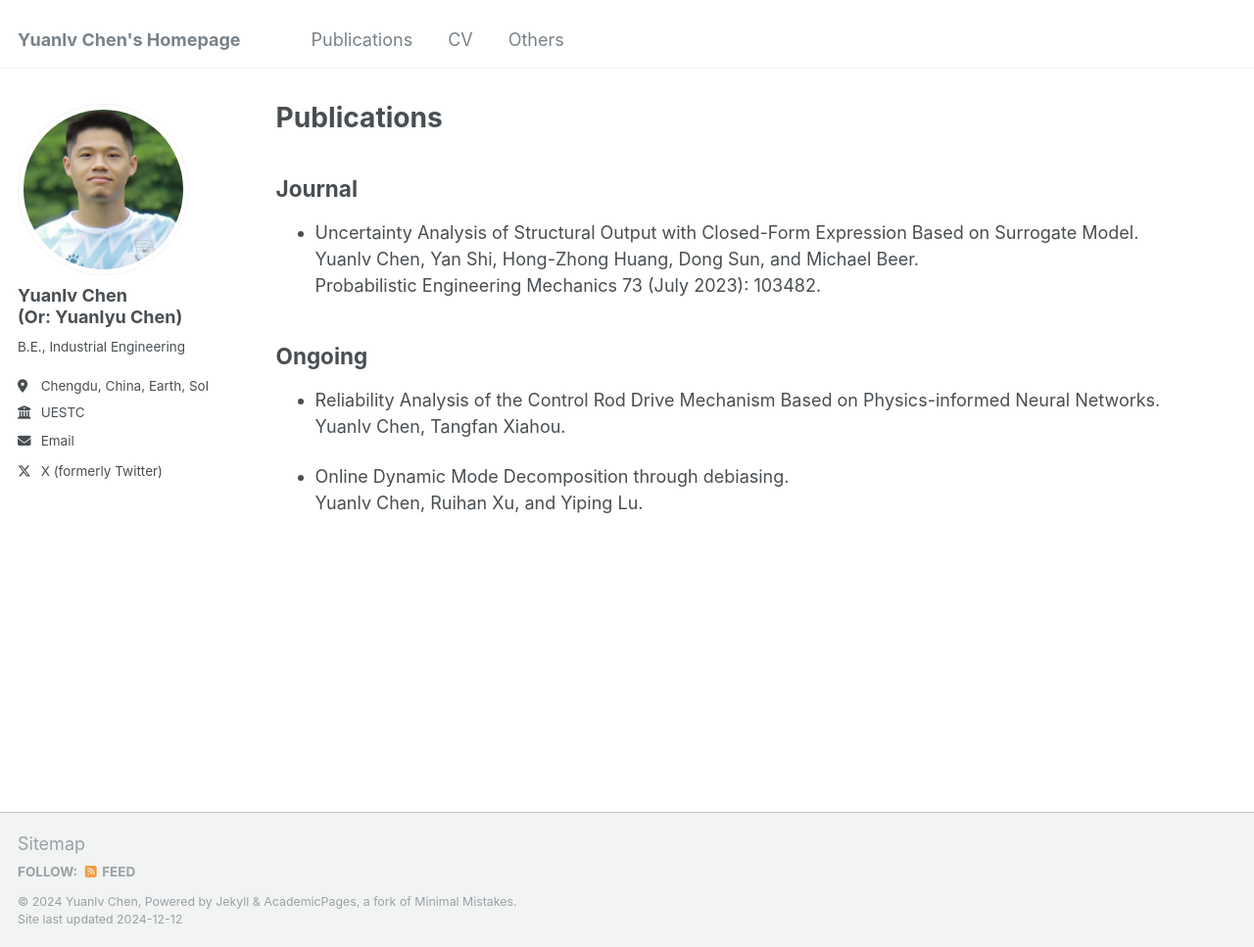
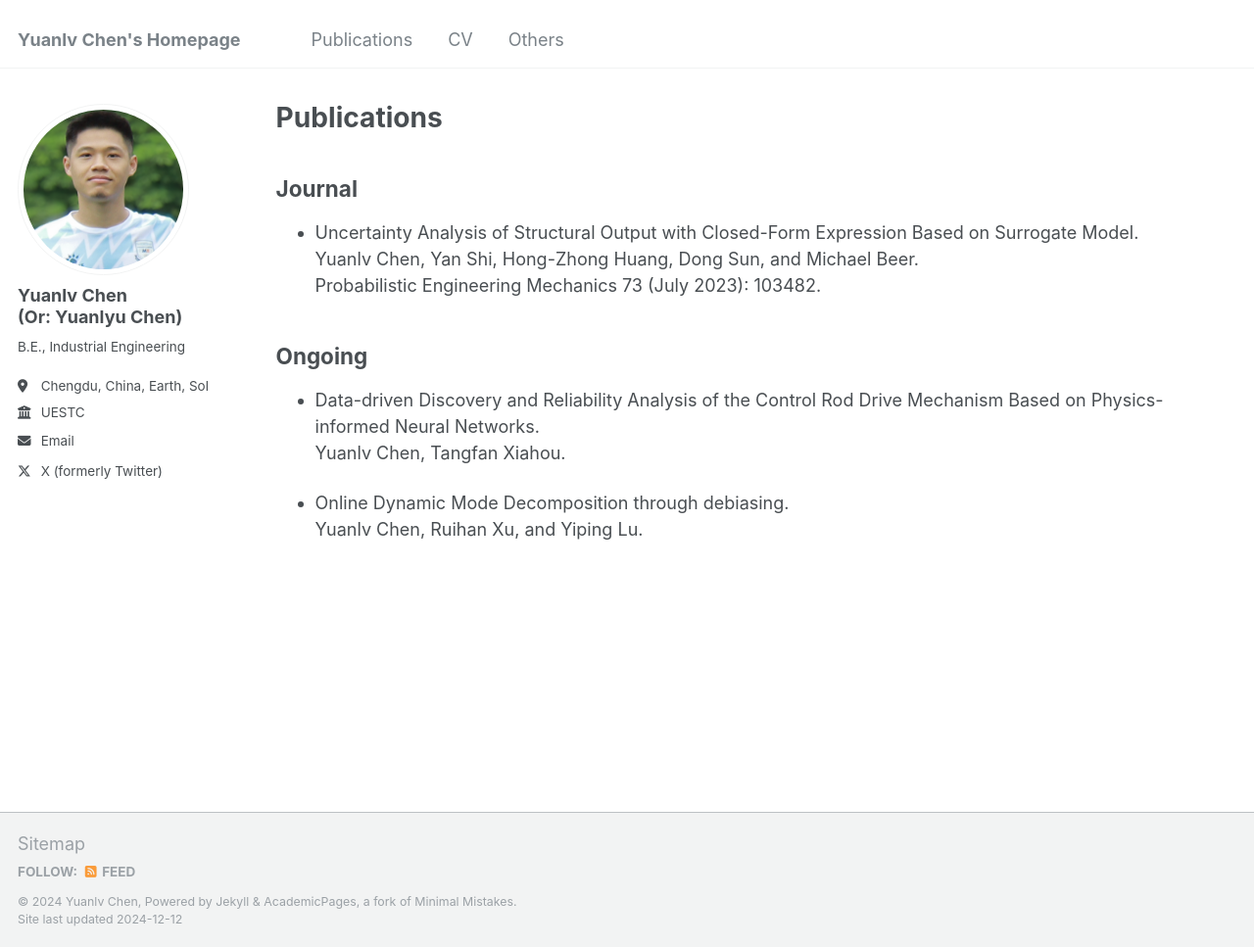
Before and after one commit to YLchen22/YLchen22.github.io, a Jekyll site: the page built from _pages/publications.md, in a window 1280 px wide and 967 px high. Shown: the whole window at 98% size. Built offline with Jekyll 4.4.1, drawn with Linux system fonts in a browser that asks for light colours.

Commit message:
Update publications.md

```diff
--- a/_pages/publications.md
+++ b/_pages/publications.md
@@ -14,7 +14,7 @@ Journal
 
 Ongoing
 ------
-* Reliability Analysis of the Control Rod Drive Mechanism Based on Physics-informed Neural Networks. <br>
+* Data-driven Discovery and Reliability Analysis of the Control Rod Drive Mechanism Based on Physics-informed Neural Networks. <br>
   Yuanlv Chen, Tangfan Xiahou.
 
 * Online Dynamic Mode Decomposition through debiasing. <br>
```
